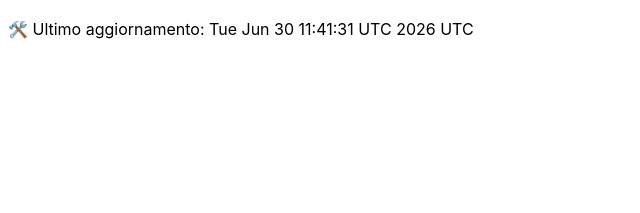
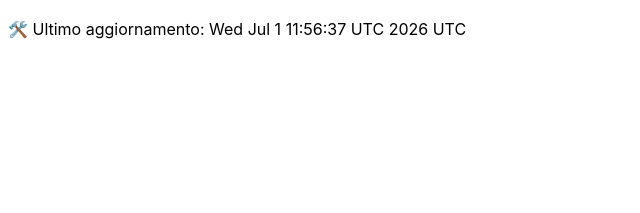
Before and after one commit to DanteTrb/DanteTrb.github.io, a Jekyll site: the page built from badges.md, in a window 1280 px wide. Shown: the top 213 px of the page, without its empty margins (0-640 px from the left). Built offline with Jekyll 4.4.1, drawn with Linux system fonts in a browser that asks for light colours; our own code applies the rules of GitHub Pages for plain Markdown files.

Commit message:
🛠️ Aggiornamento automatico badge

```diff
--- a/badges.md
+++ b/badges.md
@@ -1 +1 @@
-🛠️ Ultimo aggiornamento: Tue Jun 30 11:41:31 UTC 2026 UTC
+🛠️ Ultimo aggiornamento: Wed Jul  1 11:56:37 UTC 2026 UTC
```
